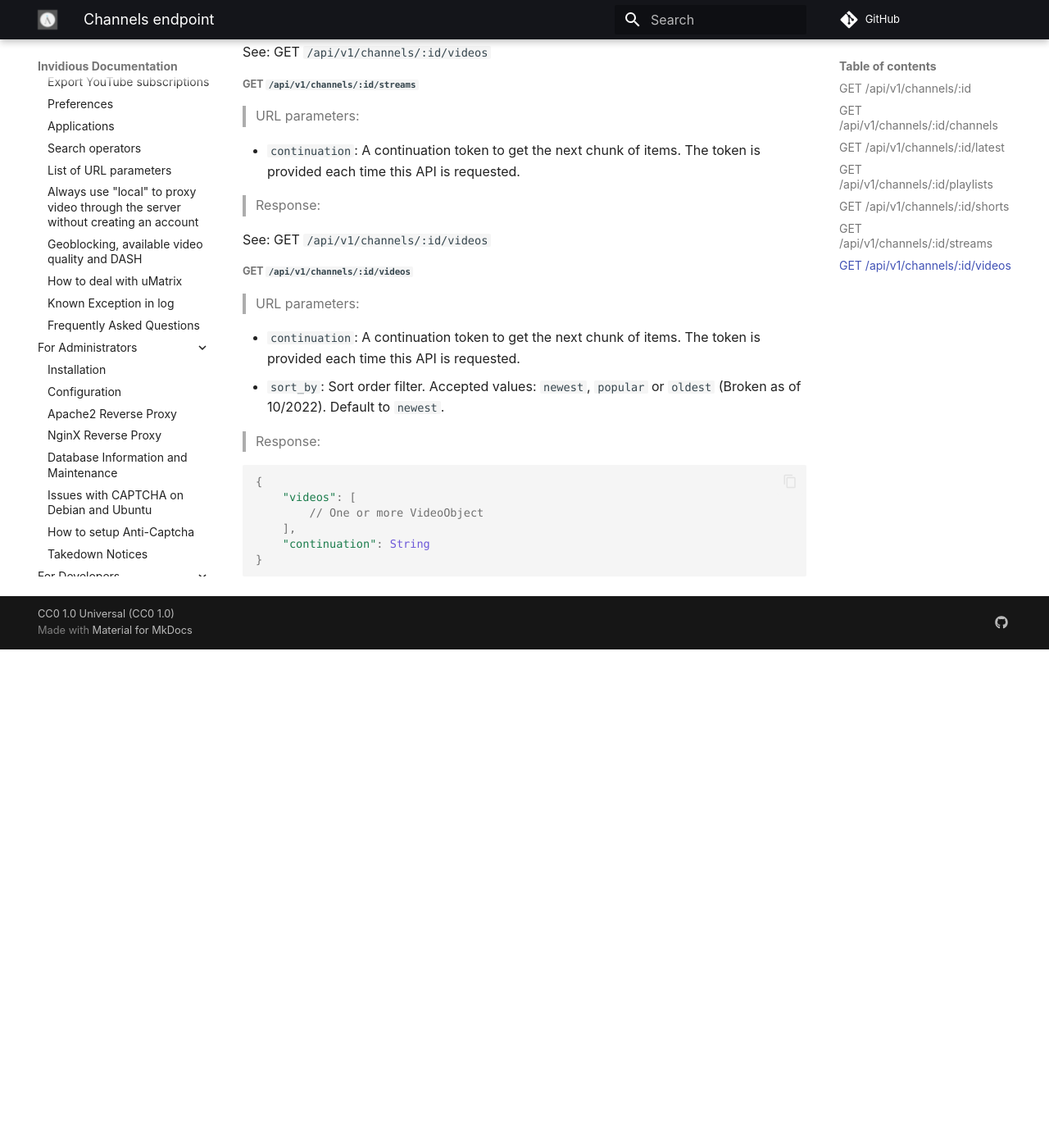
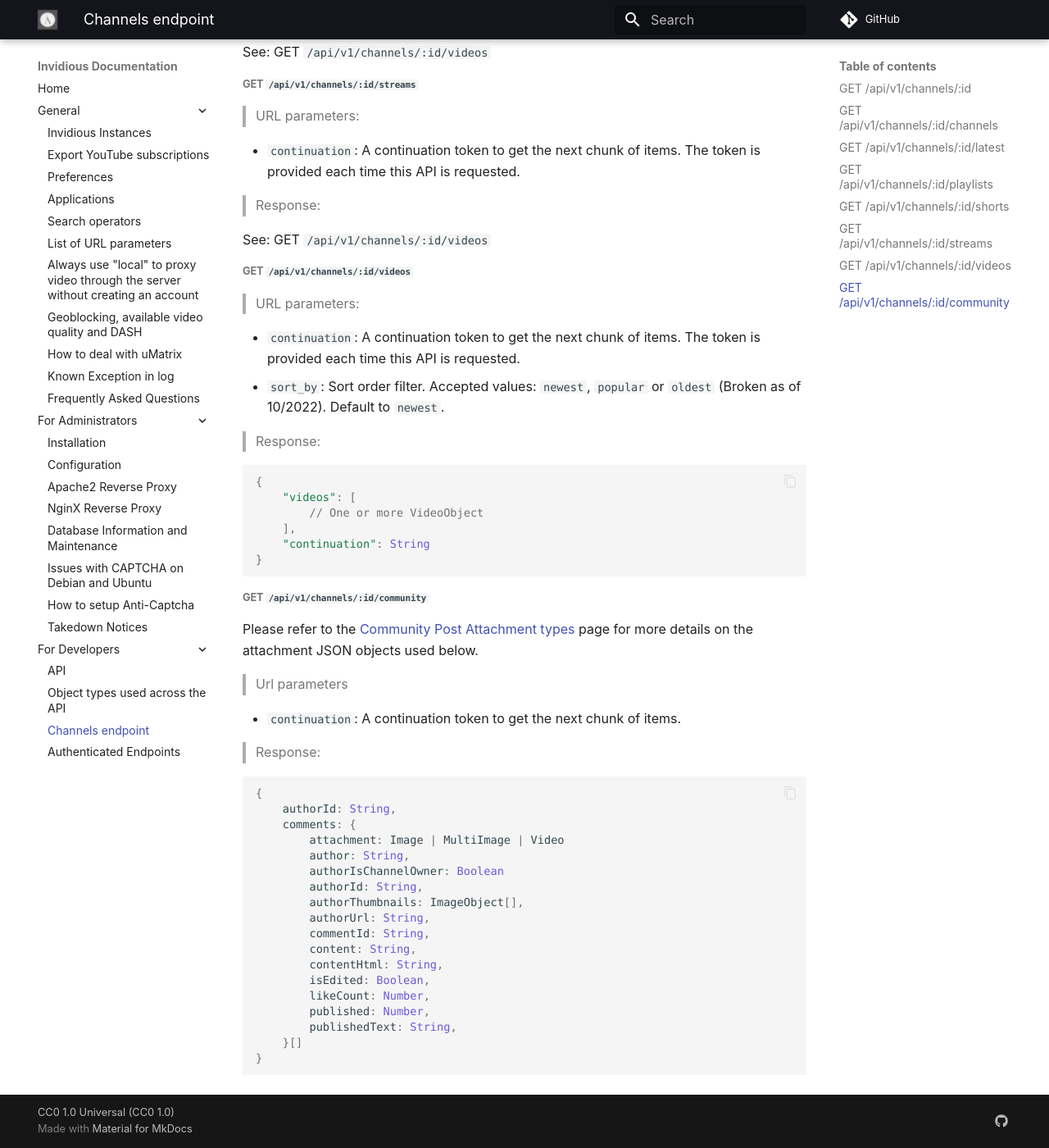
Before and after one commit to iv-org/documentation, an MkDocs documentation site: the page built from docs/api/channels_endpoint.md, in a window 1280 px wide and 1400 px high, scrolled down 1837 px. Shown: the whole window at 82% size. Built offline with MkDocs 1.6.1 and Material for MkDocs 9.7.7, drawn with Linux system fonts in a browser that asks for light colours; comment, search, counter and statistics services are not loaded; before the commit the page ends 2629 px from its top, so only the background shows below that.

Commit message:
add documentation for channel community endpoint

````diff
--- a/docs/api/channels_endpoint.md
+++ b/docs/api/channels_endpoint.md
@@ -122,3 +122,34 @@ See: GET `/api/v1/channels/:id/videos`
 	"continuation": String
 }
 ```
+
+##### GET `/api/v1/channels/:id/community`
+
+Please refer to the [Community Post Attachment types](./community_post_attachment_types.md) page for more details on the attachment JSON objects used below.
+
+> Url parameters
+
+* `continuation`: A continuation token to get the next chunk of items.
+
+> Response:
+
+```javascript
+{
+	authorId: String,
+	comments: {
+		attachment: Image | MultiImage | Video
+		author: String,
+		authorIsChannelOwner: Boolean
+		authorId: String,
+		authorThumbnails: ImageObject[],
+		authorUrl: String,
+		commentId: String,
+		content: String,
+		contentHtml: String,
+		isEdited: Boolean,
+		likeCount: Number,
+		published: Number,
+		publishedText: String,
+	}[]
+}
+```
````
Also changed, not shown: docs/api/community_post_attachment_types.md (added, +38 -0 lines).
